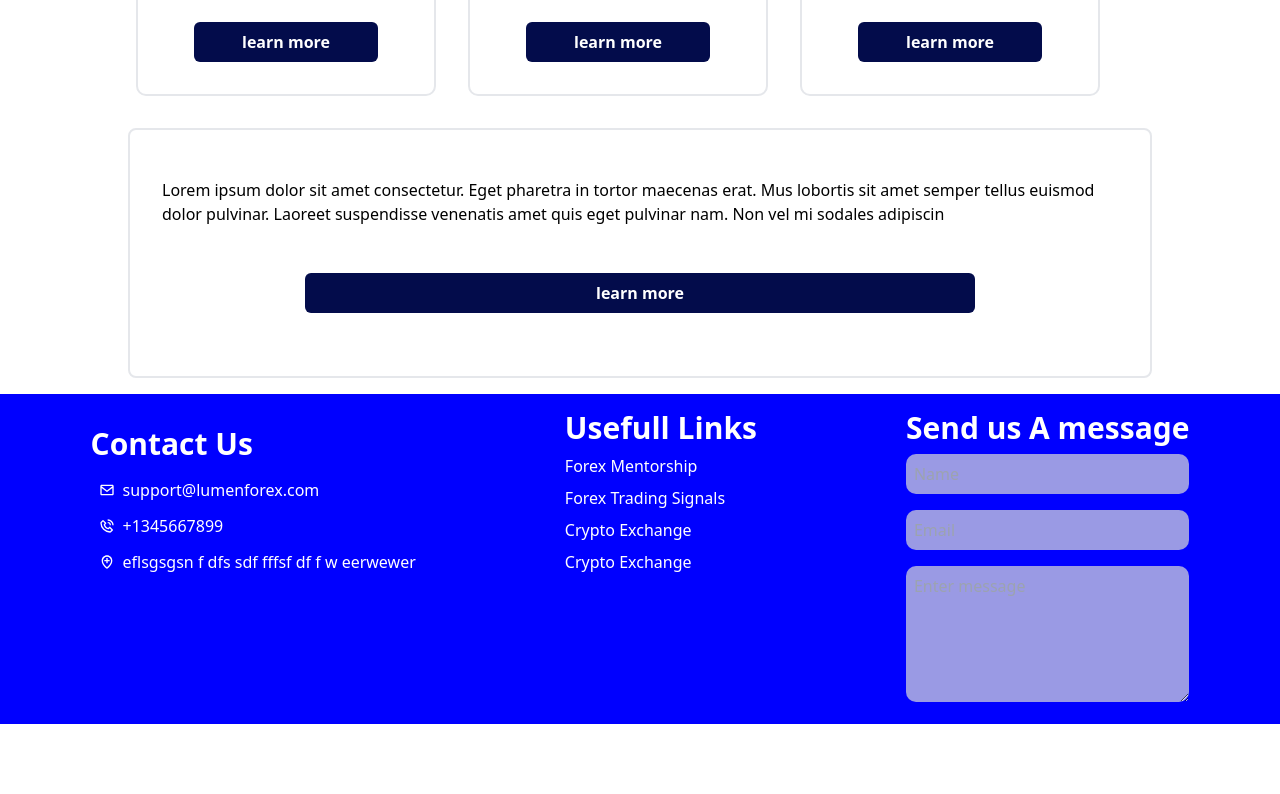
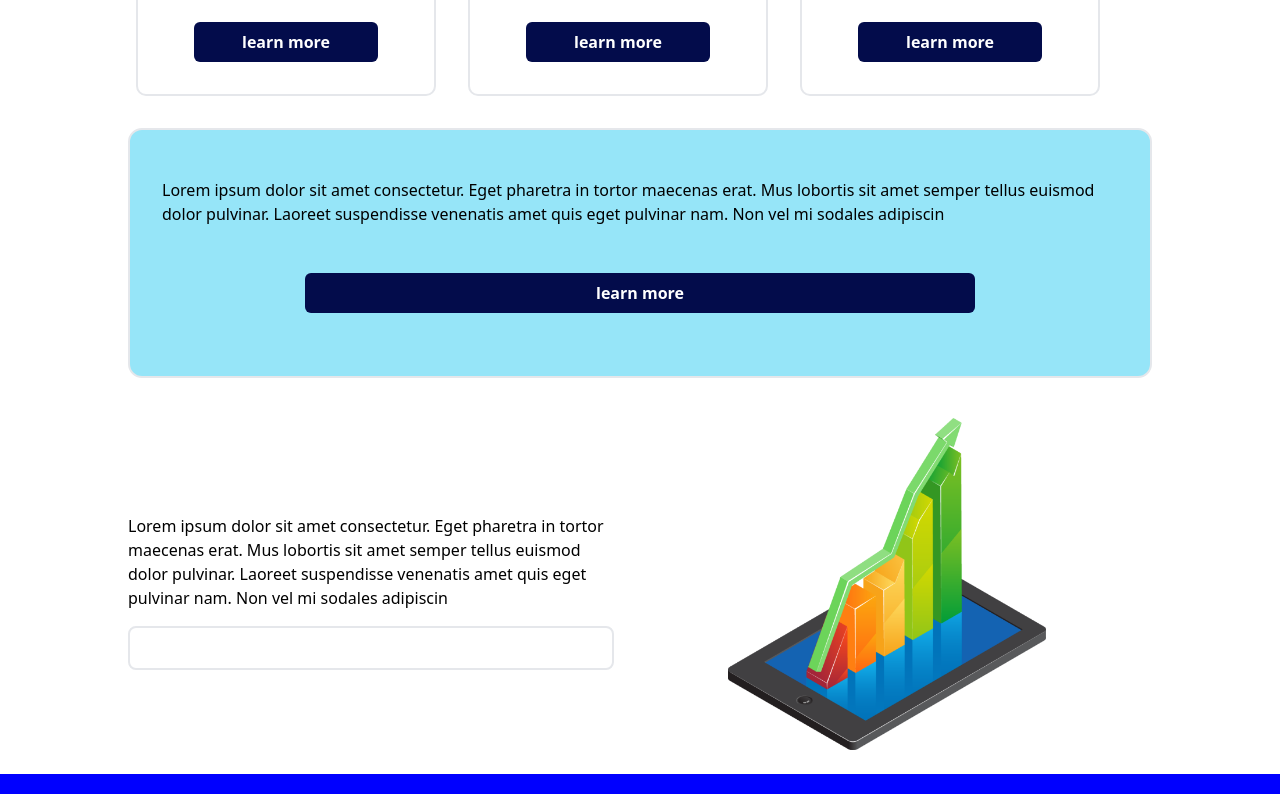
Before and after one commit to Nanocodes-Programming/forex-bang-frontend, a React (Create React App) app: page / in a window 1280 px wide. Shown: the part 1120-1914 px from the top of the page. Before the commit the page ends 1844 px from the top, so only its background shows below. Built offline with nearby package versions, Linux system fonts and the light colour scheme.

Commit message:
feat:tradechart added

```diff
--- a/src/components/Services.jsx
+++ b/src/components/Services.jsx
@@ -48,7 +48,7 @@ const Services = () => {
         })}
       </div>
 
-      <div className="w-[80%] m-auto my-4 border-2 rounded-lg p-[2rem] min-h-[250px] flex flex-col justify-around">
+      <div className="w-[80%] m-auto my-4 border-2 rounded-[14px] p-[2rem] min-h-[250px] flex flex-col justify-around bg-[#2ecbf180]">
         <p>
           Lorem ipsum dolor sit amet consectetur. Eget pharetra in tortor
           maecenas erat. Mus lobortis sit amet semper tellus euismod dolor
--- /dev/null
+++ b/src/components/TradeChart.jsx
@@ -0,0 +1,26 @@
+import React from "react";
+import chart from "../assets/img/forexsignals.png";
+
+const TradeChart = () => {
+  return (
+    <div className="flex justify-between gap-2 py-[1.5rem] w-[80%] m-auto items-center">
+      <aside className="basis-[49%]">
+        <p className="my-4">
+          Lorem ipsum dolor sit amet consectetur. Eget pharetra in tortor
+          maecenas erat. Mus lobortis sit amet semper tellus euismod dolor
+          pulvinar. Laoreet suspendisse venenatis amet quis eget pulvinar nam.
+          Non vel mi sodales adipiscin
+        </p>
+        <input
+          type="text"
+          className="w-full p-[0.5em] rounded-lg border-2 block "
+        />
+      </aside>
+      <aside>
+        <img src={chart} alt="" className="w-[60%] m-auto" />
+      </aside>
+    </div>
+  );
+};
+
+export default TradeChart;
--- a/src/pages/Home.jsx
+++ b/src/pages/Home.jsx
@@ -1,6 +1,7 @@
 import React from "react";
 import Layout from "../components/Layout";
 import Services from "../components/Services";
+import TradeChart from "../components/TradeChart";
 import Wrapper from "../components/Wrapper";
 
 const Home = () => {
@@ -9,6 +10,7 @@ const Home = () => {
       <Layout>
         <Wrapper>this is romeo</Wrapper>
         <Services />
+        <TradeChart />
       </Layout>
     </>
   );
```
